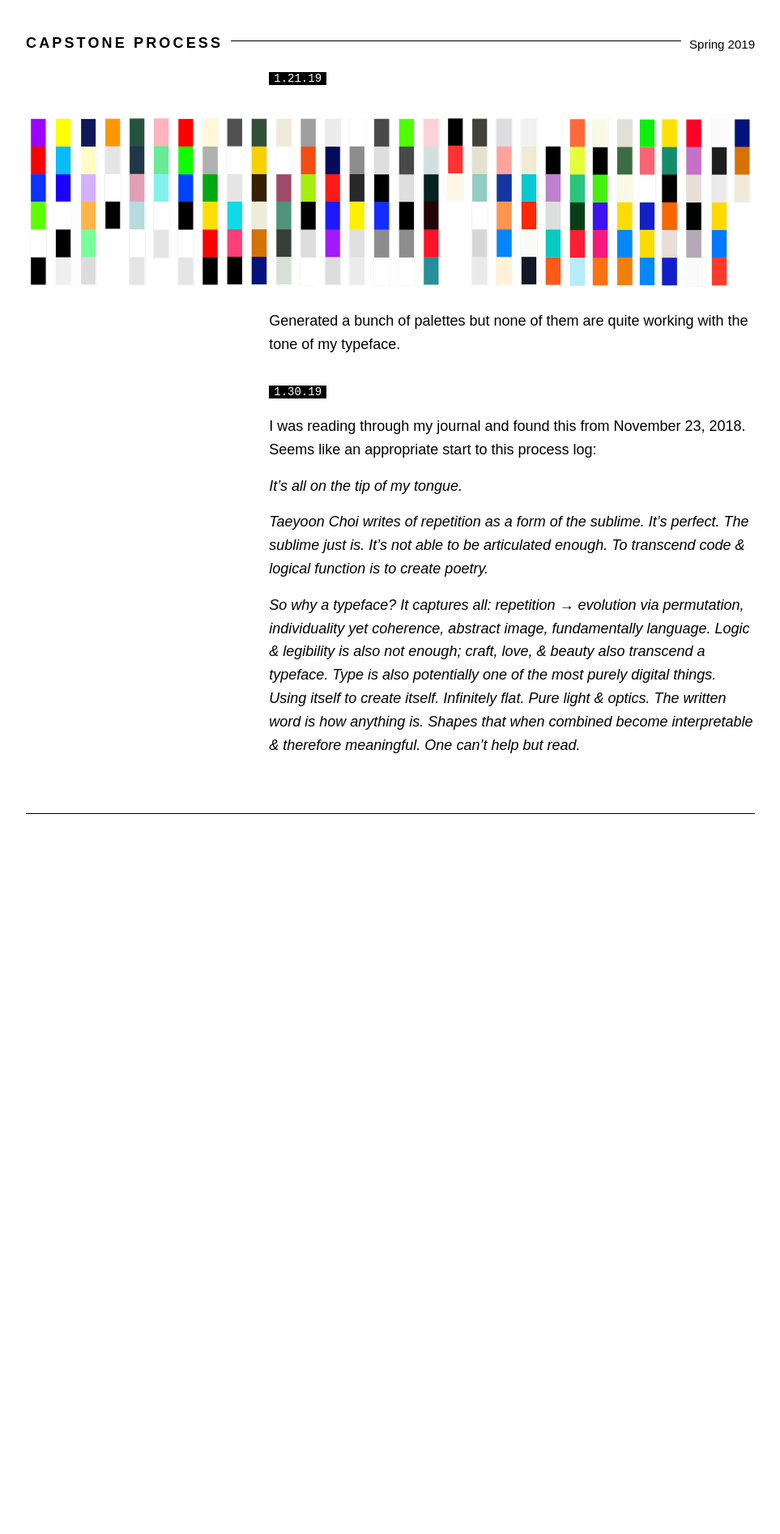
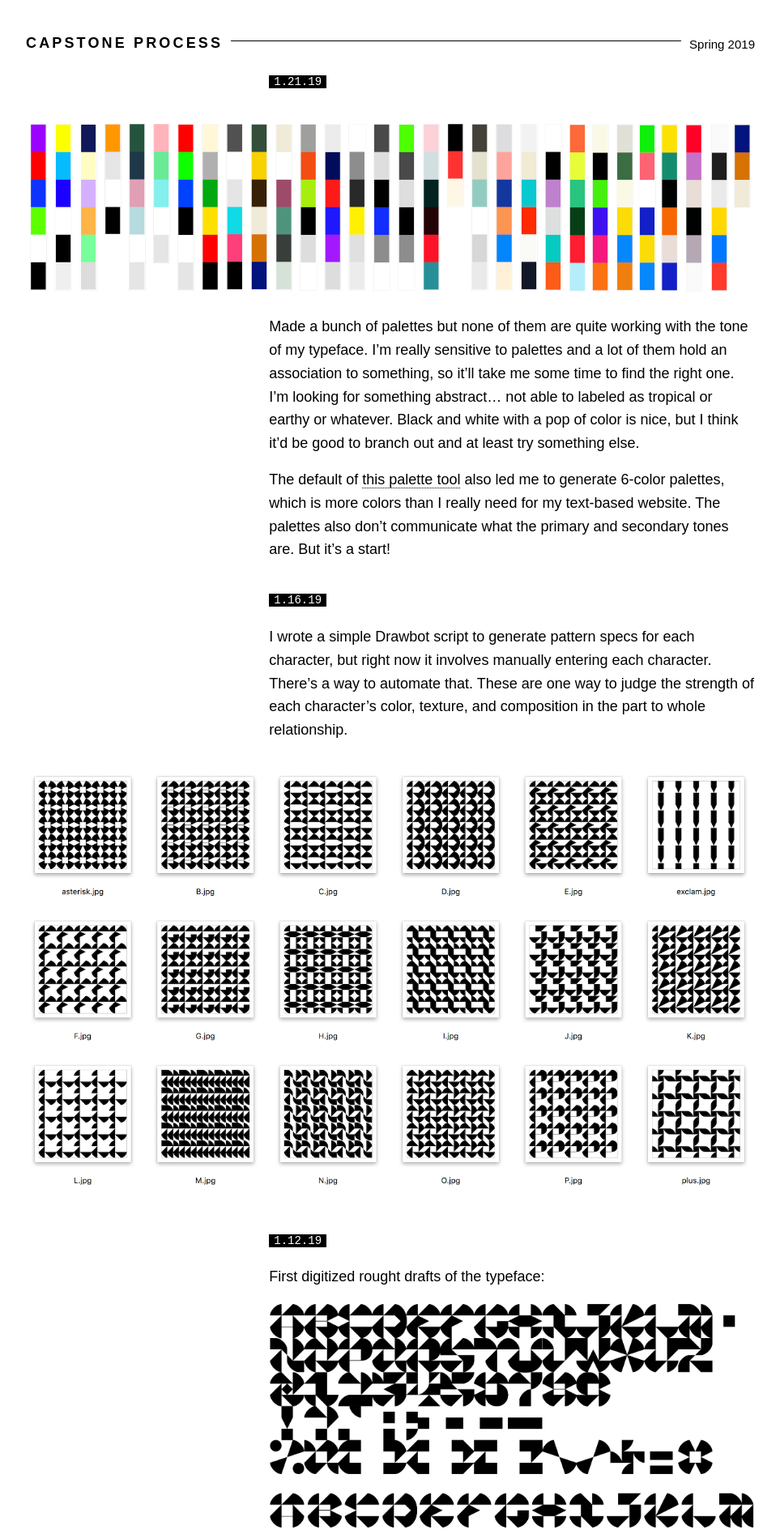
Before and after one commit to vannavu/capstone_process, a Jekyll site: the page built from index.md, in a window 1280 px wide. Shown: the top 1894 px of the page at 81% size, without its empty margins (158-1121 px from the left). Built offline with Jekyll 4.4.1, drawn with Linux system fonts in a browser that asks for light colours; some web fonts are replaced; before the commit the page ends 1032 px from its top, so only the background shows below that; some of the changed text lies outside the part shown.

Commit message:
beginning entries

```diff
--- /dev/null
+++ b/_includes/01.12.19.md
@@ -0,0 +1,23 @@
+<a name="01.12.19"></a>
+
+<span class="log_date">1.12.19</span>
+
+First digitized rought drafts of the typeface:
+
+![](images/01.12.19_draft1a.png)
+###### — character set
+![](images/01.12.19_draft1c.png)
+###### — how it connects / how it splits apart
+
+Quite a ways to go! The zero tracking and leading version is meant to be the pattern configuration and the tracked out version is meant to be legible (to a degree — I'm not making an easy-on-the-eyes conventional body text). People are having trouble reading it though; it's too sharp and some of the letters are just weird. It is kind of confusing to me when people think that the I is an O or the T is an R but I can't argue with what they see.
+
+The letters need to be massaged to be less rigorously geometric and a little more letter-like. I'm glad I worked on an extreme end though because it's easier to pull back than tighten up.
+
+The rigorous geometry also makes the face feel a little unsophisticated... I like the tone it carries but it's not 100% likable yet. I also focused too much on the individual letters and lost a little bit of sight on the system. Sure they're all composed of the same modules, but the flow is not there yet.
+
+![](images/01.12.19_draft1b.png)
+###### — randomized words thanks to the [word-o-mat](http://robofontextensions.com/word-o-mat/) Robofont extension
+
+The tricky thing is that a satisfying pattern requires a sense of symmetry and consistency, but legible words carry asymmetry and subtle variation. One point that is often said though is that the negative space and letter spacing play a huge role in readability.
+
+This is all a fun puzzle with an interpretable set of rules. In the end, it's all up to the eye's judgement.
--- /dev/null
+++ b/_includes/01.16.19.md
@@ -0,0 +1,7 @@
+<a name="01.16.19"></a>
+
+<span class="log_date">1.16.19</span>
+
+I wrote a simple Drawbot script to generate pattern specs for each character, but right now it involves manually entering each character. There's a way to automate that. These are one way to judge the strength of each character's color, texture, and composition in the part to whole relationship.
+
+<p class="fill"><img src="images/01.16.19_patternspec.png"></p>
--- a/_includes/01.21.19.md
+++ b/_includes/01.21.19.md
@@ -1,7 +1,9 @@
 <a name="1.21.19"></a>
 
-### 1.21.19
+<span class="log_date">1.21.19</span>
 
 <p class="fill"><img src="images/01.21.19_palettes.jpg"></p>
 
-Generated a bunch of palettes but none of them are quite working with the tone of my typeface.
+Made a bunch of palettes but none of them are quite working with the tone of my typeface. I'm really sensitive to palettes and a lot of them hold an association to something, so it'll take me some time to find the right one. I'm looking for something abstract... not able to labeled as tropical or earthy or whatever. Black and white with a pop of color is nice, but I think it'd be good to branch out and at least try something else.
+
+The default of [this palette tool](https://htmlcolorcodes.com/) also led me to generate 6-color palettes, which is more colors than I really need for my text-based website. The palettes also don't communicate what the primary and secondary tones are. But it's a start!
--- a/_includes/11.23.18.md
+++ b/_includes/11.23.18.md
@@ -1,8 +1,8 @@
 <a name="11.23.18"></a>
 
-### 1.30.19
+<span class="log_date">1.30.19</span>
 
-I was reading through my journal and found this from November 23, 2018. Seems like an appropriate start to this process log:
+I was reading through my journal and found this from November 23, 2018. Seems like an appropriate start to this process log (though a couple of the next entries will be material from previous weeks):
 
 *It's all on the tip of my tongue.*
 
--- a/assets/css/style.css
+++ b/assets/css/style.css
@@ -89,20 +89,20 @@ h2 {
 }
 
 /* log date */
-h3 {
+.log_date {
 	font-family: "source-code-pro", monospace;
 	font-size: 14px;
 	font-weight: 300;
 	color: white;
 	background: black;
-	display: inline-block;
-	margin: 0 0 20px 33.36%;
+	/*display: inline-block;
+	margin: 0 0 20px 33.36%;*/
 	padding: 0 6px;
 }
 
 /* left column captions */
 h5 {
-	font-family: "ff-basic-gothic-pro", sans-serif;
+	font-family: "source-code-pro", monospace;
 	text-align: right;
 	font-size: 13px;
 	margin: -10px 0 10px 0;
@@ -113,7 +113,7 @@ h5 {
 h6 {
 	width: 66.64%;
 	float: right;
-	font-family: "ff-basic-gothic-pro", sans-serif;
+	font-family: "source-code-pro", monospace;
 	text-align: right;
 	font-size: 13px;
 	margin: -16px 0 16px 0;
--- a/index.md
+++ b/index.md
@@ -5,4 +5,6 @@ layout: home
 # <span id="title">Capstone Process</span><span id="date">Spring 2019</span>
 
 {% include /01.21.19.md %}
+{% include /01.16.19.md %}
+{% include /01.12.19.md %}
 {% include /11.23.18.md %}
```
Also changed, not shown: images/01.12.19_draft1a.png (added), images/01.12.19_draft1b.png (added), images/01.12.19_draft1c.png (added), images/01.16.19_patternspec.png (added), 8 other files.
